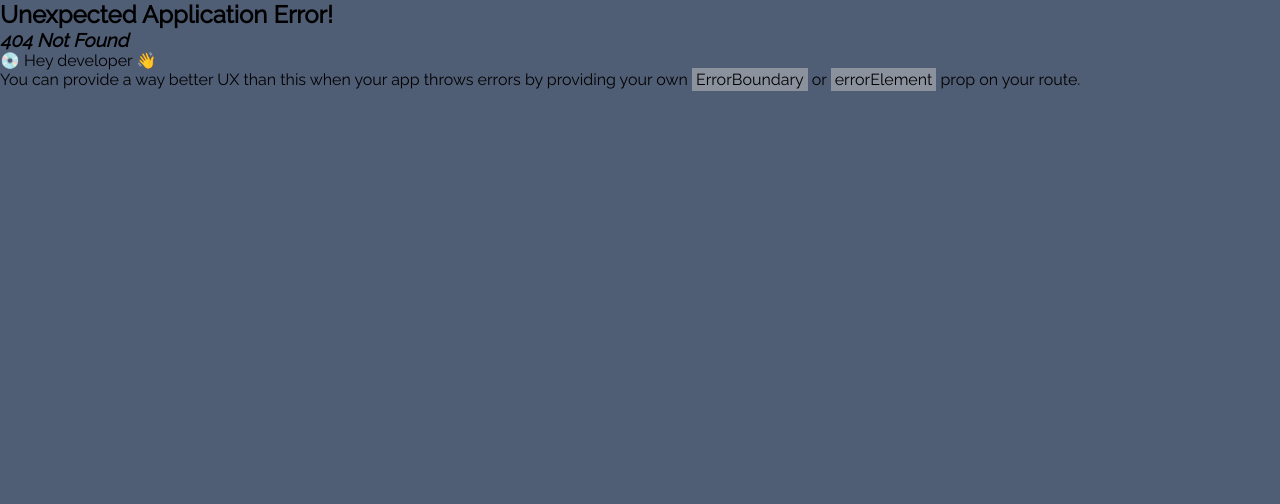
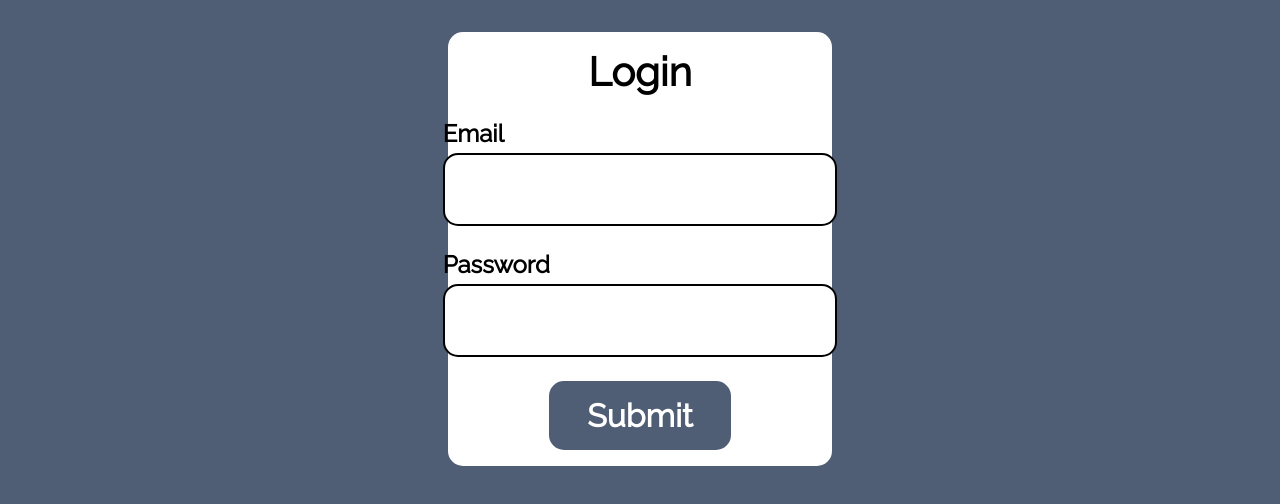
Before and after one commit to SamG82/database-systems-project, a React (Vite) app in the folder frontend/: page /login in a window 1280 px wide. Before the commit this address had no page. Shown: the top 504 px of the page. Built offline with nearby package versions, Linux system fonts and the light colour scheme.

Commit message:
login and register forms/pages

```diff
--- /dev/null
+++ b/frontend/src/components/form.tsx
@@ -0,0 +1,31 @@
+import "../../styles/form.css"
+
+type FormField = {
+    name: string,
+    type: string
+}
+
+type Props = {
+    title: string,
+    fields: Array<FormField>
+}
+
+function Form(props: Props) {
+    return (
+        <div className="form-container">
+            <h1 className="form-title">{props.title}</h1>
+            <form className="form">
+            {props.fields.map((field: FormField, idx: number) => (
+                <div className="form-field" key={idx}>
+                    <h2 className="form-field-name">{field.name}</h2>
+                    <input type={field.type}/>
+                </div>
+            ))}
+            </form>
+            <button className="submit-button">Submit</button>
+        </div>
+
+    )
+}
+
+export default Form
--- /dev/null
+++ b/frontend/src/form-fields.tsx
@@ -0,0 +1,13 @@
+
+export const loginFields = [
+    {name: "Email", type: "text"},
+    {name: "Password", type: "password"}
+]
+
+export const registerFields = [
+    {name: "Name", type: "text"},
+    {name: "Address", type: "text"},
+    {name: "Phone", type: "text"},
+    {name: "Email", type: "text"},
+    {name: "Password", type: "password"}
+]
--- a/frontend/src/home.tsx
+++ b/frontend/src/home.tsx
@@ -9,7 +9,7 @@ function Home() {
         <div className="account-options">
           <div className="patient-options">
             <Link to={'/login'}>Log in</Link>
-            <Link to={'/signup'}>Sign up</Link>
+            <Link to={'/register'}>Register</Link>
           </div>
           <hr className="divider"></hr>
           <button className="administrator-button">Administrator?</button>
--- /dev/null
+++ b/frontend/styles/form.css
@@ -0,0 +1,53 @@
+.form-container {
+    display: flex;
+    flex-direction: column;
+    justify-content: center;
+    align-items: center;
+    border-radius: 15px;
+
+    background-color: white;
+    width: 30%;
+    margin: auto;
+    margin-top: 2rem;
+    padding: 1rem;
+}
+
+.form-title {
+    font-size: 2.5rem;
+}
+
+.form-field {
+    margin-top: 1.5rem;
+}
+
+.form {
+    width: 100%;
+    display: flex;
+    flex-direction: column;
+    align-items: center;
+}
+
+.form-field input {
+    padding: 1rem 0.8rem;
+    margin-top: 0.3rem;
+    border-radius: 15px;
+    font-size: 2rem;
+    border: 2px solid black;
+}
+
+.submit-button {
+    border: none;
+    padding: 1rem 2.4rem;
+    border-radius: 15px;
+    background-color: #4f5d75;
+    color: #FFFFFF;
+    font-weight: bolder;
+    font-size: 2rem;
+    margin-top: 1.5rem;
+
+}
+
+.submit-button:hover {
+    cursor: pointer;
+    background-color: #5e697e;
+}
```
Also changed, not shown: frontend/src/main.tsx (+14 -1 lines), 1 other file (tests, documents, lock files or other folders).
